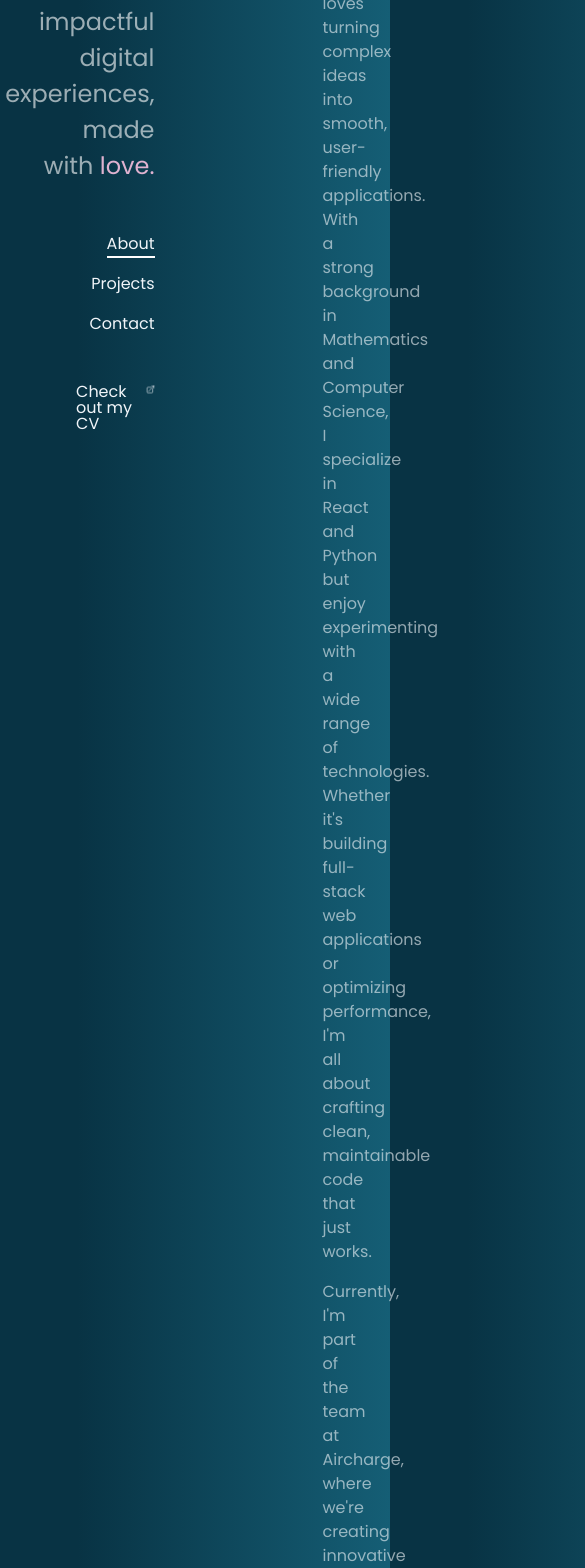
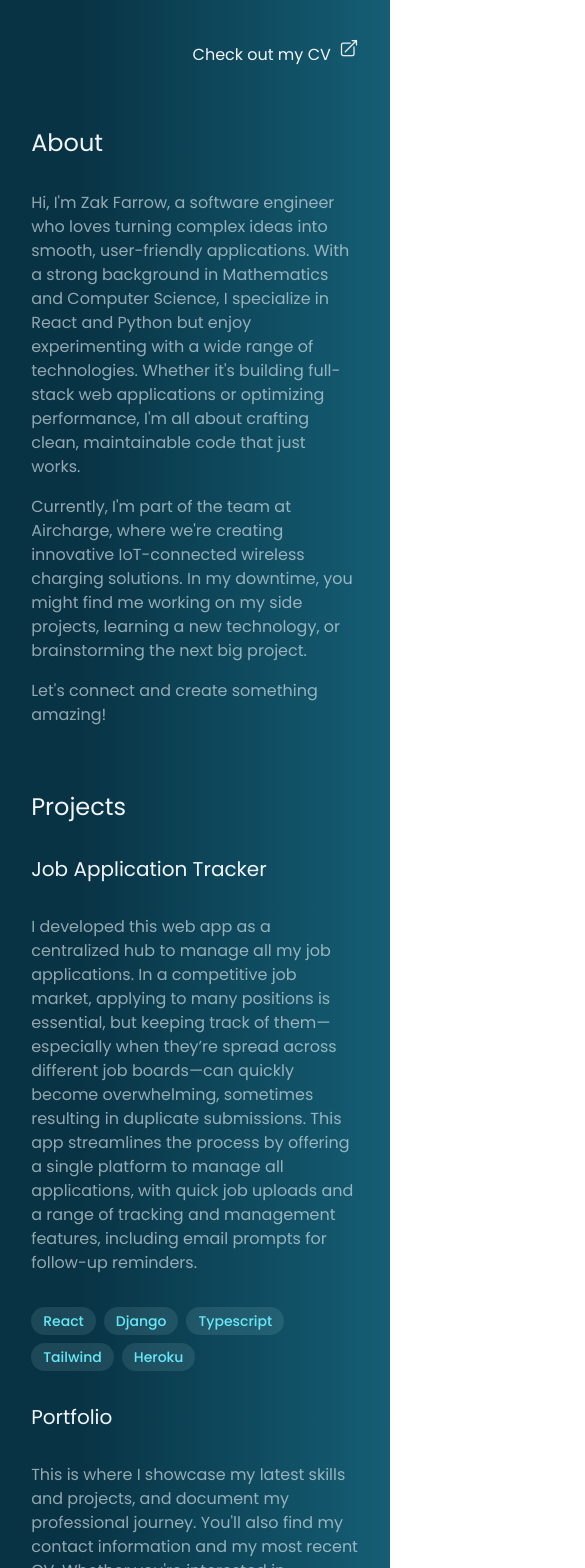
Before and after one commit to zakfarrow/portfolio, a Next.js app: page / in a window 390 px wide. Shown: the part 360-1928 px from the top of the page, 585 px wide, since content can reach past the window. Built offline with nearby package versions, Linux system fonts and the light colour scheme; a web font is replaced by a local one.

Commit message:
Responsiveness for smaller devices

```diff
--- a/src/app/page.tsx
+++ b/src/app/page.tsx
@@ -9,13 +9,13 @@ import DocumentLink from "@/components/DocumentLink";
 
 const Home = () => {
   return (
-    <div className="mx-[15%] flex justify-between gap-4 lg:mx-[5%] xl:mx-[10%]">
-      <header className="sticky top-0 flex max-h-screen w-1/2 flex-col items-end gap-y-12 px-24 py-40 lg:px-12">
+    <div className="mx-[8%] my-[8%] sm:flex sm:justify-between sm:gap-4 lg:mx-[5%] xl:mx-[10%]">
+      <header className="flex max-h-screen w-full flex-col items-end gap-y-12 pb-16 pt-24 md:sticky md:top-0 md:w-1/2 md:py-40 lg:px-12 xl:px-32">
         <Hero />
         <Navbar />
         <DocumentLink />
       </header>
-      <main className="w-1/2 px-8 py-40">
+      <main className="w-full p-0 md:block md:w-1/2 md:px-8 md:py-40">
         <AboutSection />
         <ProjectsSection />
         <ContactSection />
--- a/src/components/AboutSection.tsx
+++ b/src/components/AboutSection.tsx
@@ -1,6 +1,7 @@
 const AboutSection = () => {
   return (
-    <section id="about" className="mb-16 flex scroll-mt-40 flex-col px-6">
+    <section id="about" className="mb-16 flex scroll-mt-40 flex-col md:px-6">
+      <h1 className="pb-8 md:hidden">About</h1>
       <p className="pb-4 opacity-60">
         Hi, I&apos;m Zak Farrow, a software engineer who loves turning complex
         ideas into smooth, user-friendly applications. With a strong background
@@ -16,7 +17,7 @@ const AboutSection = () => {
         downtime, you might find me working on my side projects, learning a new
         technology, or brainstorming the next big project.
       </p>
-      <p className="pb-4 opacity-60">
+      <p className="opacity-60">
         Let&apos;s connect and create something amazing!
       </p>
     </section>
--- a/src/components/ContactSection.tsx
+++ b/src/components/ContactSection.tsx
@@ -7,14 +7,15 @@ const ContactSection: React.FC = () => {
   return (
     <section
       id="contact"
-      className="mb-16 flex scroll-mt-40 flex-col px-6 pb-40"
+      className="mb-16 flex scroll-mt-40 flex-col md:px-6 md:pb-40"
     >
+      <h1 className="pb-8 md:hidden">Contact</h1>
       <p className="pb-8 opacity-80">
         I&apos;d love to hear from you! Whether you have a question, a project
         idea, or just want to connect, you can find me on any of the platforms
         below.
       </p>
-      <div className="flex gap-x-6 align-middle">
+      <div className="mx-auto flex gap-x-6 align-middle md:mx-0">
         <a href="https://www.linkedin.com/in/zak-farrow/" target="_blank">
           <Image
             src={linkedinIcon}
--- a/src/components/DocumentLink.tsx
+++ b/src/components/DocumentLink.tsx
@@ -1,6 +1,6 @@
 const DocumentLink = () => {
   return (
-    <div className="mt-auto flex gap-x-2">
+    <div className="flex gap-x-2">
       <a href="/CV.pdf" target="_blank" className="drop mt-auto text-base/4">
         Check out my CV
       </a>
--- a/src/components/FooterSection.tsx
+++ b/src/components/FooterSection.tsx
@@ -1,6 +1,6 @@
 const FooterSection = () => {
   return (
-    <p className="mt-96 text-sm font-medium opacity-100">
+    <p className="my-auto text-sm font-medium opacity-100 md:mt-96">
       <span className="font-light text-white opacity-60">
         Website designed in{" "}
       </span>
--- a/src/components/Navbar.tsx
+++ b/src/components/Navbar.tsx
@@ -35,7 +35,7 @@ const Navbar: React.FC = () => {
   }, []);
 
   return (
-    <nav className="flex flex-col items-end gap-y-4">
+    <nav className="my-auto hidden flex-col items-end gap-y-4 sm:flex">
       <Link
         href="#about"
         className={`hover-underline-animation w-fit ${active === "about" ? "active-underline" : ""}`}
--- a/src/components/ProjectItem.tsx
+++ b/src/components/ProjectItem.tsx
@@ -3,16 +3,16 @@ import IProjectsProps from "@/types/IProjectProps";
 const ProjectItem: React.FC<{ props: IProjectsProps }> = ({ props }) => {
   const { title, description, technologies, image, repoURL } = props;
   return (
-    <div className="relative">
+    <div className="md:relative">
       <a
         href={repoURL}
         target="_blank"
-        className="absolute z-10 h-full w-full rounded-xl bg-white opacity-0 transition-opacity hover:opacity-10"
+        className="hidden h-full w-full rounded-xl bg-white opacity-0 transition-opacity hover:opacity-10 md:absolute md:z-10 md:block"
       ></a>
-      <div className="p-6">
+      <div className="md:p-6">
         <h2 className="pb-8">{title}</h2>
         <p className="text-md pb-8 opacity-60">{description}</p>
-        <ul className="flex gap-x-4">
+        <ul className="flex flex-wrap gap-x-2 gap-y-2 md:flex-nowrap md:gap-x-4 md:gap-y-0">
           {technologies.map((tech, index) => (
             <li
               className="rounded-full bg-cyan-100/10 px-3 py-1 text-sm font-medium leading-5 text-cyan-300"
--- a/src/components/ProjectsSection.tsx
+++ b/src/components/ProjectsSection.tsx
@@ -26,6 +26,7 @@ const ProjectsSection = () => {
       id="projects"
       className="mb-16 flex scroll-mt-[8.5rem] flex-col gap-y-8"
     >
+      <h1 className="md:hidden">Projects</h1>
       {projects.map((project, index) => (
         <ProjectItem key={index} props={project} />
       ))}
```
Also changed, not shown: public/endless-constellation.svg (added).
